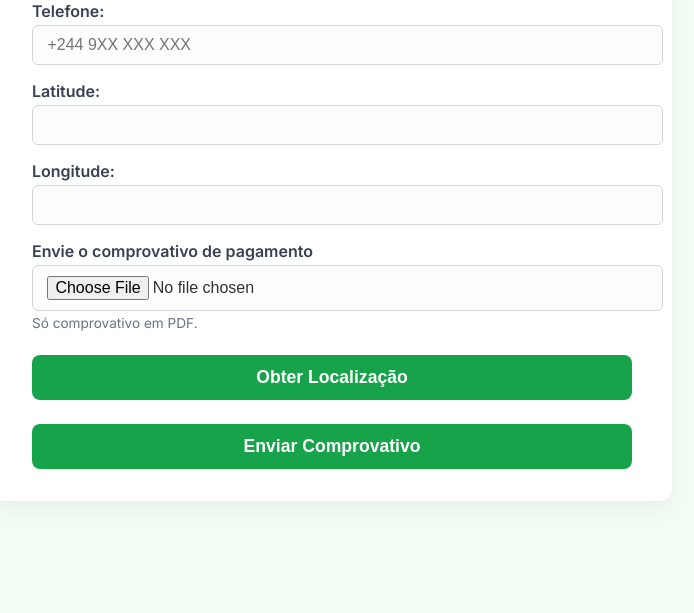
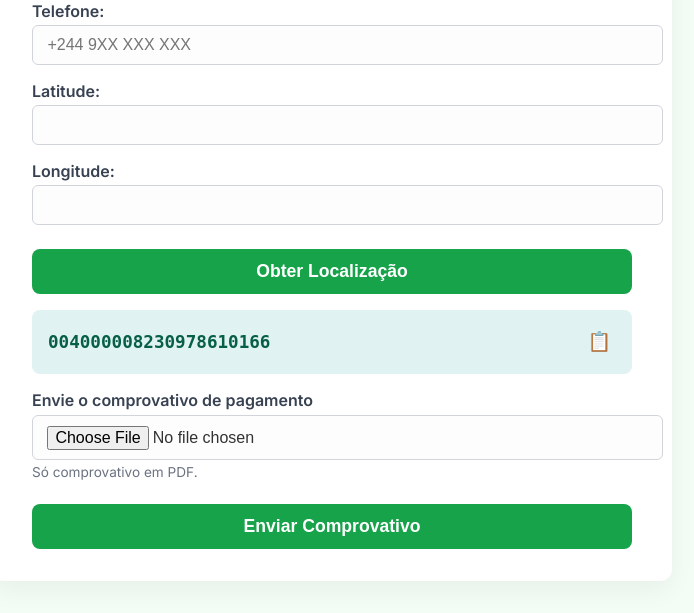
Before and after one commit to Arrikson/kwata, a FastAPI app: template templates/pagamento-rifa.html in a window 1280 px wide. Shown: the part 565-1178 px from the top of the page, without its empty margins (308-1002 px from the left). Before the commit the page ends 1034 px from the top, so only its background shows below. Run offline with FastAPI, Linux system fonts and the light colour scheme; the template is opened without the code that fills it, so the values that code supplies are empty; parts of the project's set-up code (start-up, migrations or seed data) failed here and were passed over.

Commit message:
Update pagamento-rifa.html
tre

```diff
--- a/templates/pagamento-rifa.html
+++ b/templates/pagamento-rifa.html
@@ -110,6 +110,32 @@
     .invisivel {
       color: #ffffff;
     }
+    .banco-container {
+      margin-top: 1rem;
+      background-color: #e0f2f1;
+      padding: 1rem;
+      border-radius: 8px;
+      display: flex;
+      align-items: center;
+      justify-content: space-between;
+    }
+    .banco-container code {
+      font-size: 1.1rem;
+      font-weight: bold;
+      color: #065f46;
+      user-select: all;
+    }
+    .copy-button {
+      background: none;
+      border: none;
+      color: #16a34a;
+      font-size: 1.2rem;
+      cursor: pointer;
+      padding: 0.3rem;
+    }
+    .copy-button:hover {
+      color: #0f5132;
+    }
     @media (max-width: 600px) {
       main {
         padding: 1.5rem 1.5rem;
@@ -186,13 +212,18 @@
       <label for="longitude">Longitude:</label>
       <input type="text" id="longitude" name="longitude" readonly />
 
+      <button type="button" onclick="capturarLocalizacao(event)" class="button" style="margin-bottom: 10px;">
+        Obter Localização
+      </button>
+
+      <div class="banco-container">
+        <code id="iban-texto">004000008230978610166</code>
+        <button type="button" class="copy-button" onclick="copiarCoordenadas()">📋</button>
+      </div>
+
       <label for="comprovativo">Envie o comprovativo de pagamento</label>
       <input type="file" id="comprovativo" name="comprovativo" accept="application/pdf" required />
       <small>Só comprovativo em PDF.</small>
-
-      <button type="button" onclick="capturarLocalizacao(event)" class="button" style="margin-bottom: 10px;">
-        Obter Localização
-      </button>
 
       <button type="submit" class="button">Enviar Comprovativo</button>
 
@@ -227,17 +258,23 @@
       );
     }
 
-    // Script para sincronizar checkboxes com o select
+    function copiarCoordenadas() {
+      const texto = document.getElementById("iban-texto").innerText;
+      navigator.clipboard.writeText(texto).then(() => {
+        alert("Coordenadas bancárias copiadas com sucesso!");
+      }, () => {
+        alert("Falha ao copiar.");
+      });
+    }
+
     document.getElementById("form-pagamento").addEventListener("submit", function (event) {
       const checkboxes = document.querySelectorAll('input[name="bilhetes_selecionados"]:checked');
       const select = document.getElementById("bilhetes-multi");
 
-      // Limpa todas as seleções anteriores
       for (let opt of select.options) {
         opt.selected = false;
       }
 
-      // Seleciona os bilhetes marcados via checkbox no <select>
       checkboxes.forEach((checkbox) => {
         for (let opt of select.options) {
           if (opt.value === checkbox.value) {
```
